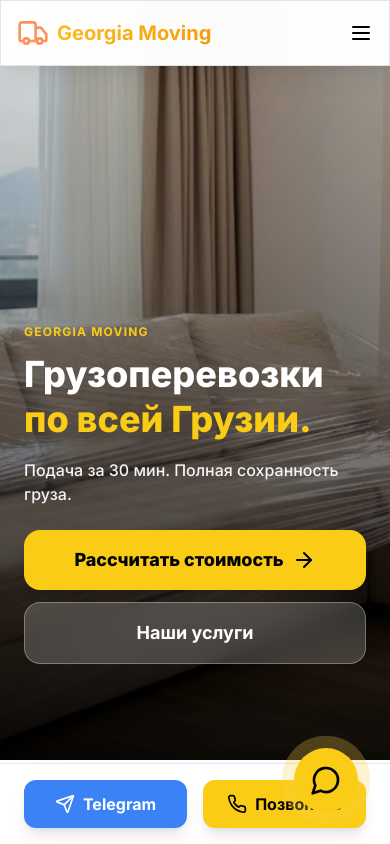
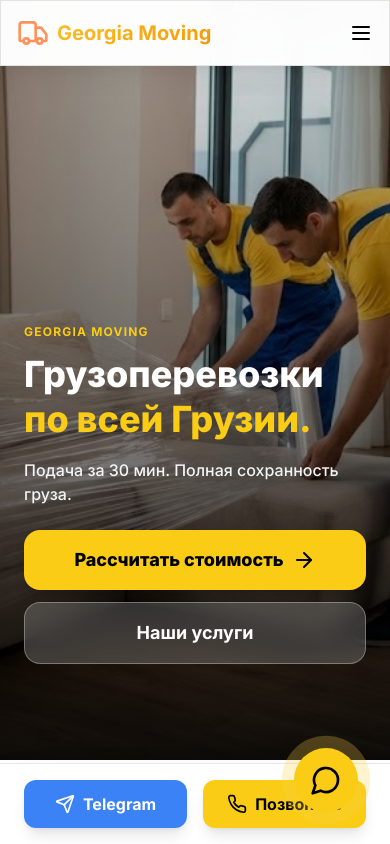
Before and after one commit to gizeh275-hash/https-github.com-username-batumi-shipping, a Next.js app: page / in a window 390 px wide. Shown: the top 844 px of the page. Built offline with nearby package versions, Linux system fonts and the light colour scheme.

Commit message:
Design: Adjust mobile hero background position

```diff
--- a/app/page.tsx
+++ b/app/page.tsx
@@ -20,7 +20,7 @@ export default function Home() {
                         style={{
                             backgroundImage: "url('/hero-movers.jpg')",
                             backgroundSize: 'cover',
-                            backgroundPosition: 'center',
+                            backgroundPosition: '75% center',
                         }}
                     >
                         {/* Gradient Overlay for Text Readability */}
```
